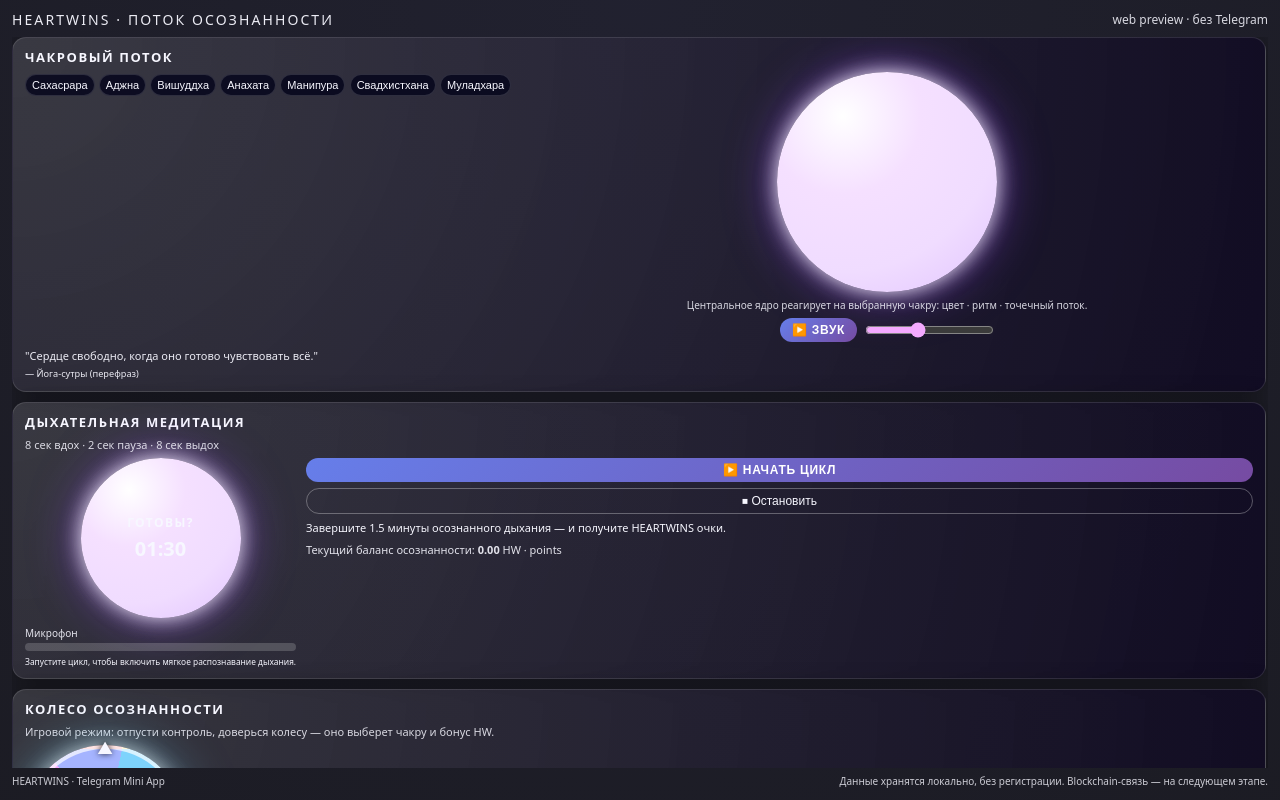
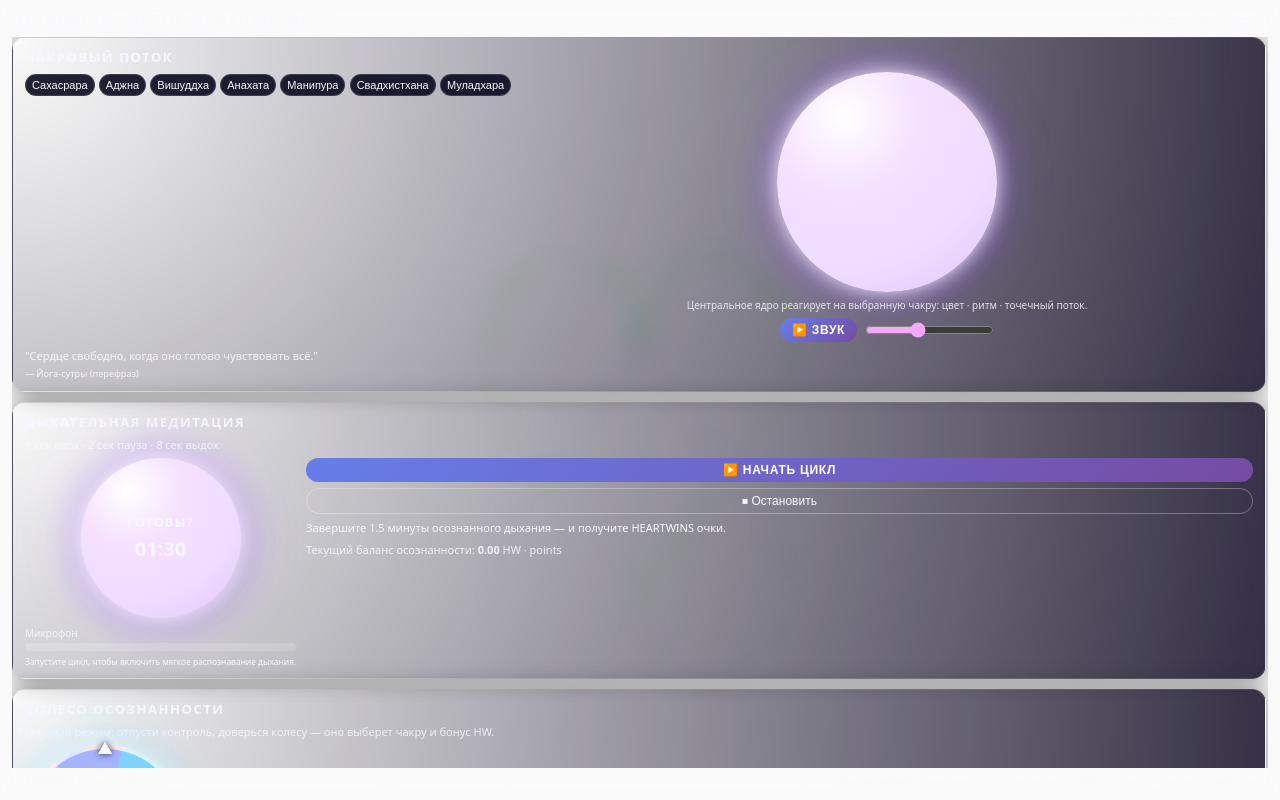
Before and after one commit to medialacuna/tgmini, a plain HTML site: page frontend/index.html in a window 1280 px wide. Drawn offline with Linux system fonts and the light colour scheme.

Commit message:
Update styles.css

```diff
--- a/frontend/css/styles.css
+++ b/frontend/css/styles.css
@@ -38,9 +38,12 @@ body {
   flex-direction: column;
   height: 100%;
   padding: 10px 12px 12px;
-  backdrop-filter: blur(20px);
-  background: radial-gradient(circle at top, rgba(9, 9, 25, 0.9), rgba(3, 3, 12, 0.9));
+
+  /* было плотное затемнение — убираем его */
+  background: radial-gradient(circle at top, rgba(255, 255, 255, 0.05), rgba(255, 255, 255, 0.0));
+  backdrop-filter: blur(12px);
 }
+
 
 /* Header */
 .hw-header {
```
